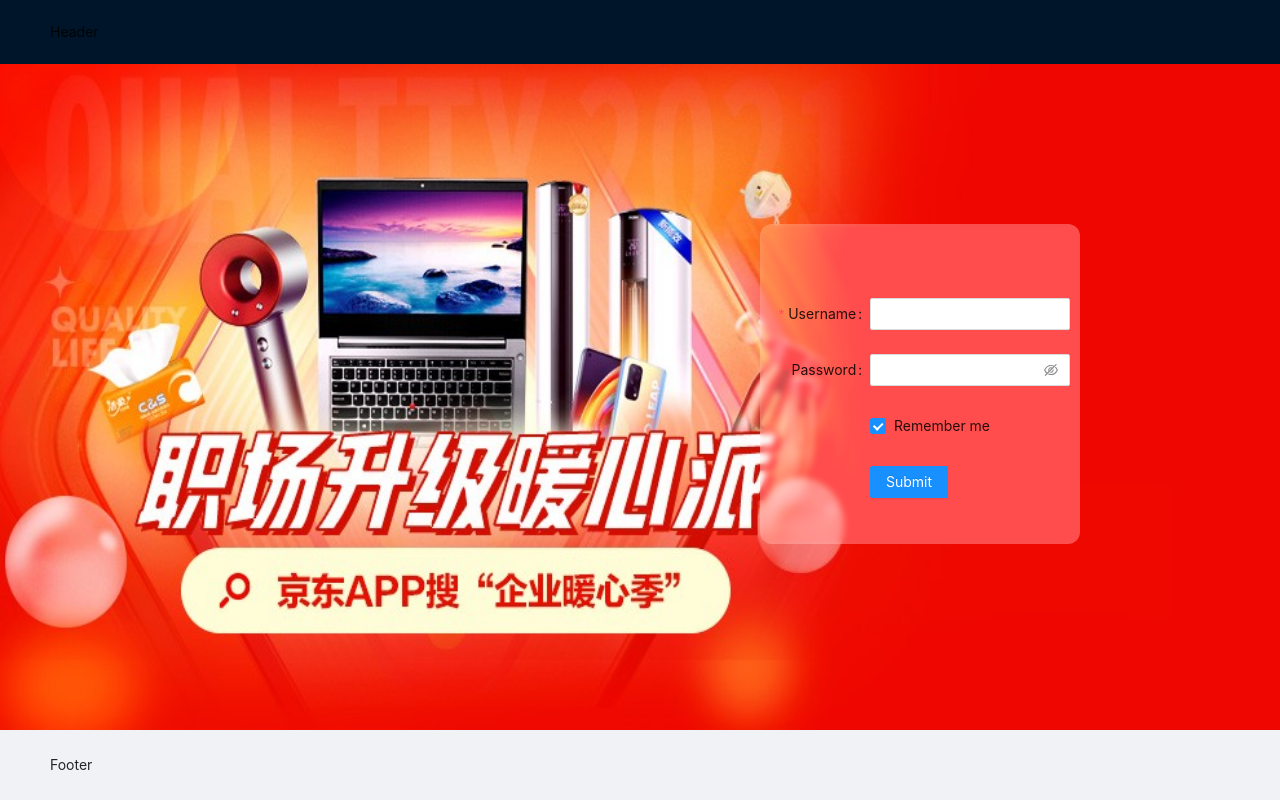
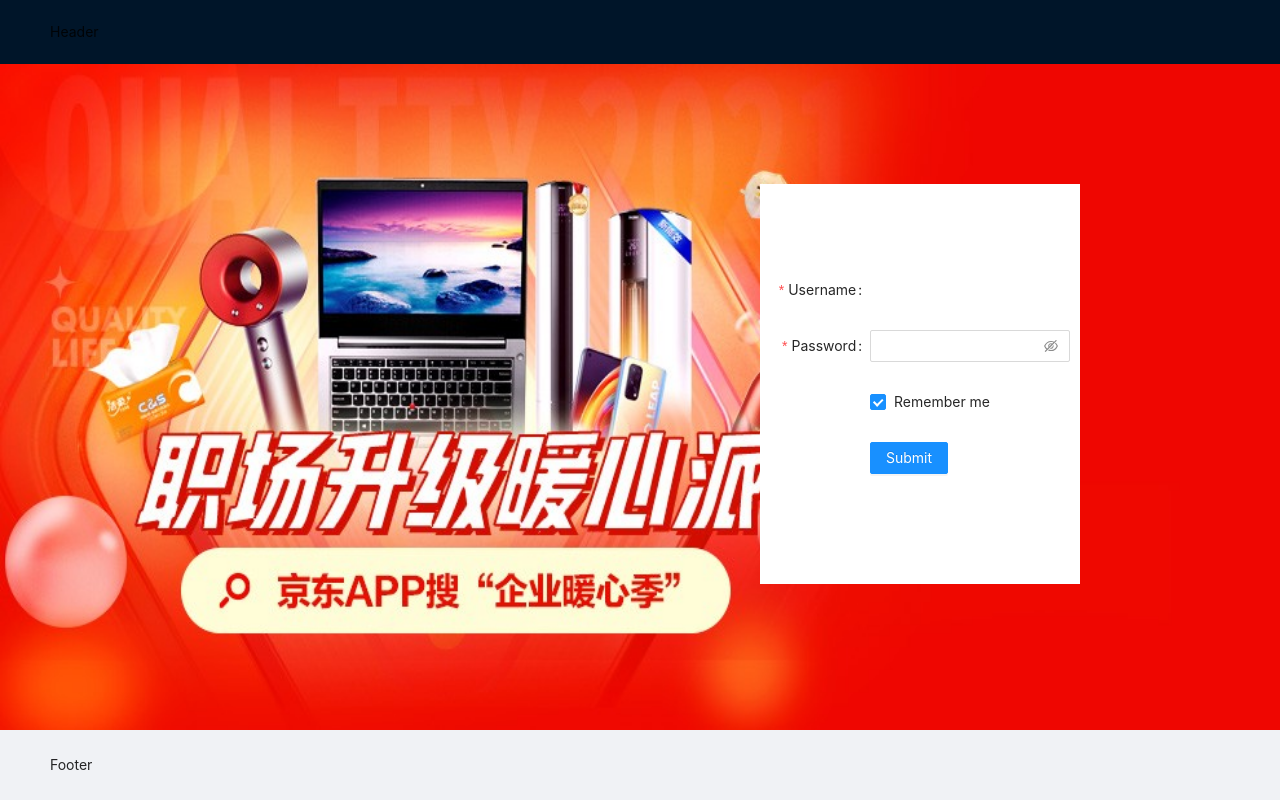
Before and after one commit to Echochuan/Honline, a React (Create React App) app: page /login in a window 1280 px wide. Built offline with nearby package versions, Linux system fonts and the light colour scheme.

Commit message:
:lipstick: 调整登陆页面样式

```diff
--- a/src/components/loginBox/index.css
+++ b/src/components/loginBox/index.css
@@ -4,13 +4,11 @@
   display: flex;
   /* width: 50%; */
   width: 25vw;
-  height: 40vh;
+  height: 50vh;
   margin: 0px auto;
   margin-right: 200px;
-  margin-top: 20vh;
-  background-color: rgba(255, 255, 255, 0.3);
-  backdrop-filter: saturate(180%) blur(3px);
-  border-radius: 12px;
+  margin-top: 15vh;
+  background-color: white;
   padding: 10px;
 }
 
@@ -20,5 +18,5 @@ p {
 
 .loginBox1 {
   margin: 0px auto;
-  margin-top: 8vh;
+  margin-top: 10vh;
 }
--- a/src/components/loginBox/index.tsx
+++ b/src/components/loginBox/index.tsx
@@ -27,7 +27,7 @@ const LoginBox = () => {
             name="username"
             rules={[{ required: true, message: "Please input your username!" }]}
           >
-            <Input />
+            {/* <Input size="large" placeholder="large size" prefix={<UserOutlined />} /> */}
           </Form.Item>
 
           <Form.Item
```
